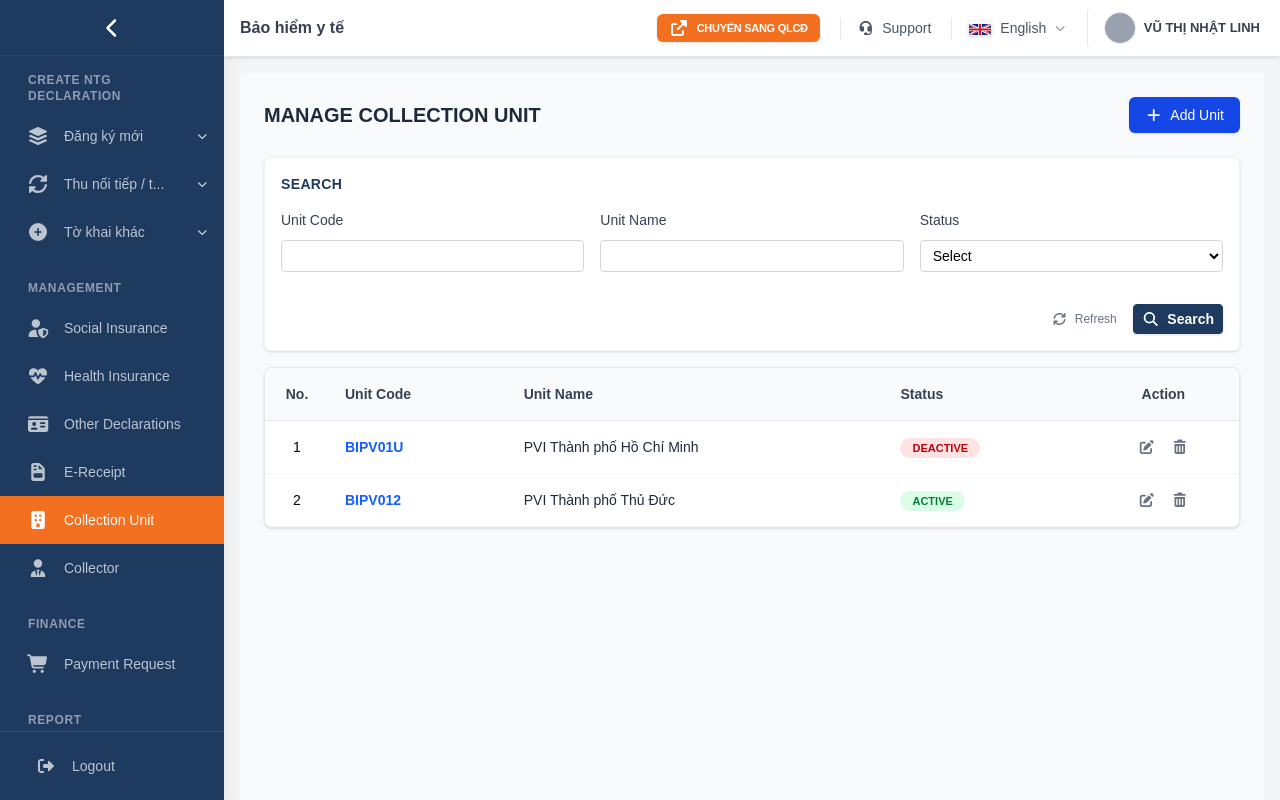
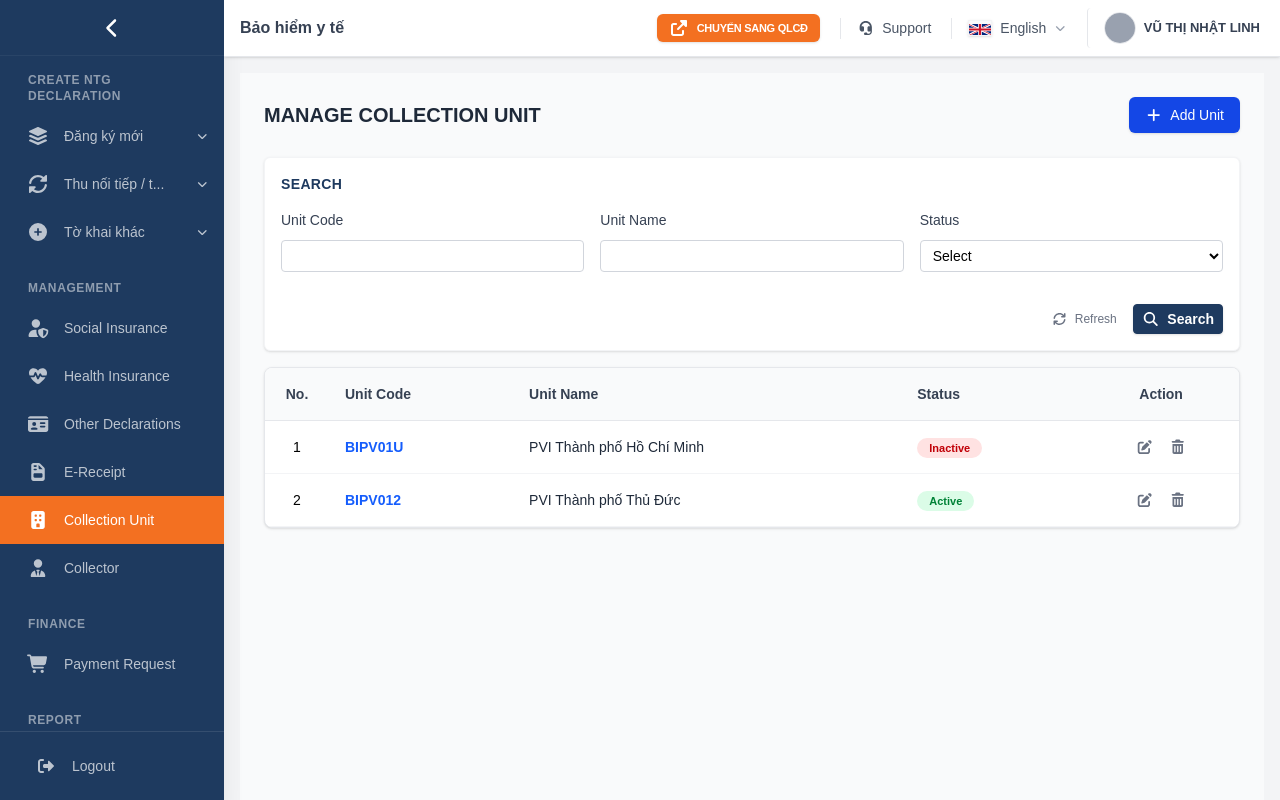
Before and after one commit to son1258/ins-manage, a Next.js app: page /en/dashboard/unit in a window 1280 px wide. Built offline with nearby package versions, Linux system fonts and the light colour scheme.

Commit message:
fix display name status in unit component

```diff
--- a/app/[locale]/(pages)/dashboard/unit/page.tsx
+++ b/app/[locale]/(pages)/dashboard/unit/page.tsx
@@ -135,7 +135,7 @@ export default function UnitManagement() {
                                 <td className="p-4 font-medium text-gray-800">{item.name}</td>
                                 <td className="p-4">
                                 <span className={`px-3 py-1 rounded-full text-[11px] font-bold ${item.status === 1 ? 'bg-green-100 text-green-700' : 'bg-red-100 text-red-700'}`}>
-                                    {item.status === 1 ? 'ACTIVE' : 'DEACTIVE'}
+                                    {item.status === 1 ? t('active') : t('deactive')}
                                 </span>
                                 </td>
                                 <td className="p-4">
```
